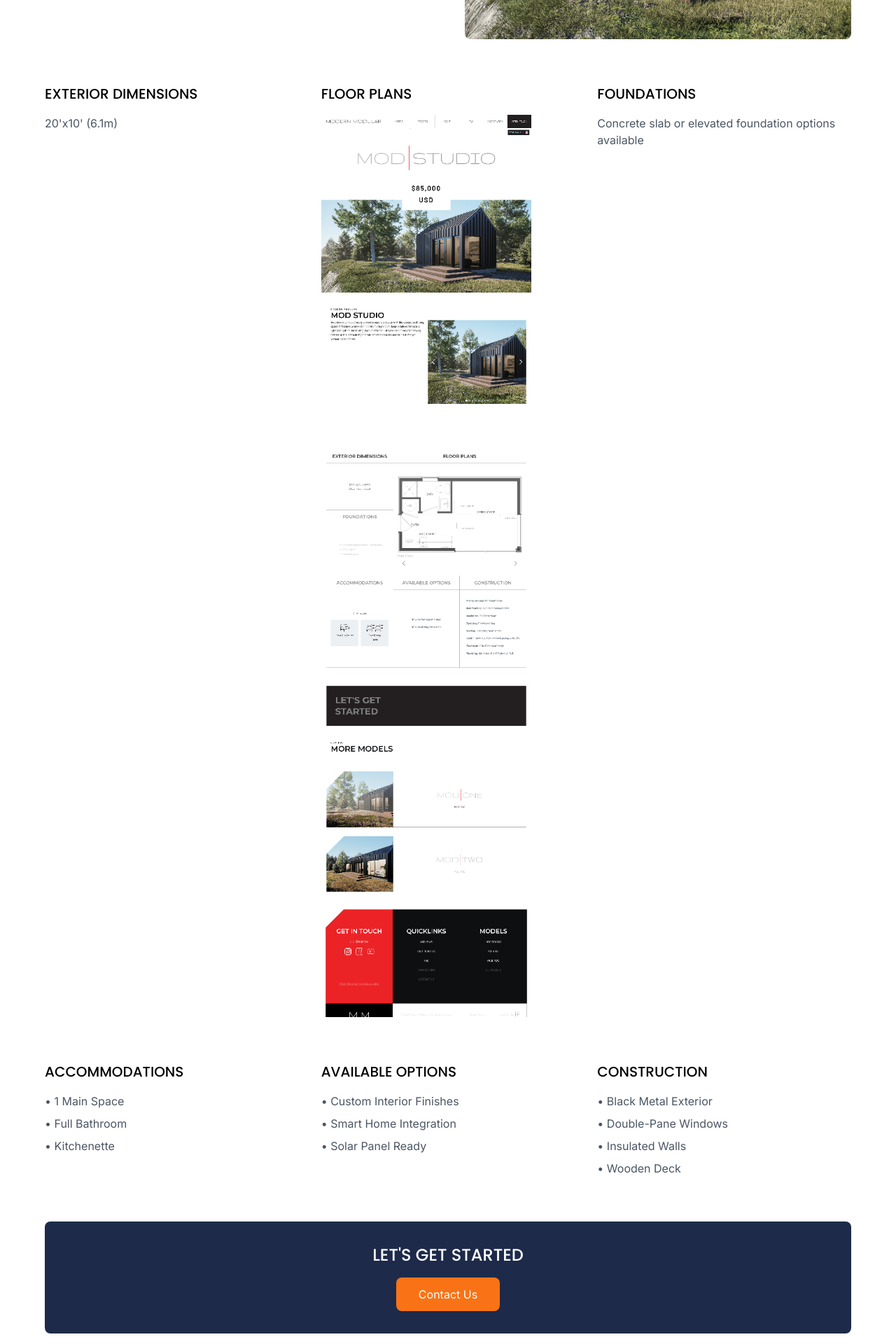
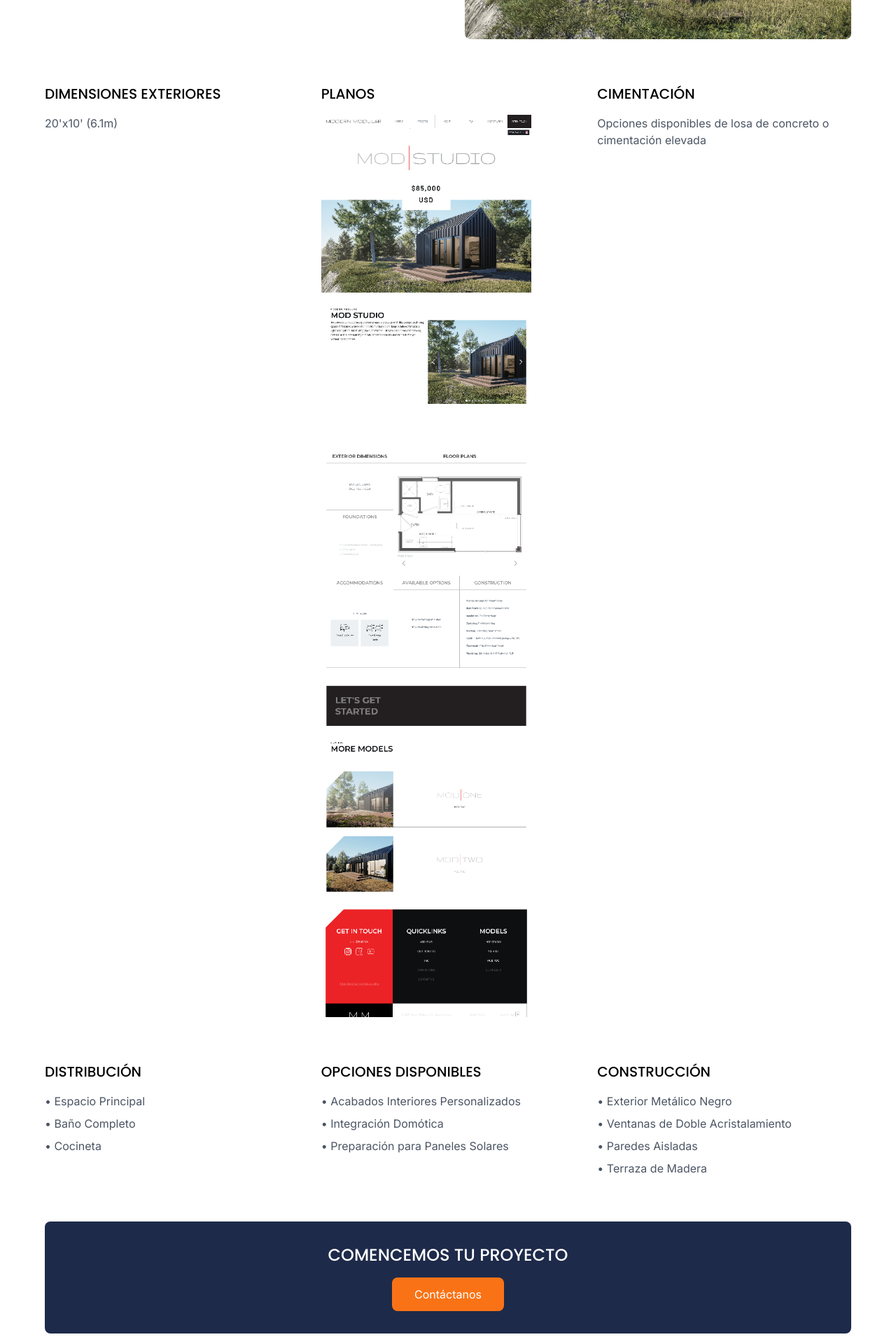
Before and after one commit to piraterobertstmv/unimodul, a React (Vite) app: page /productos/mod-studio in a window 1280 px wide. Shown: the part 1160-3080 px from the top of the page at 70% size. Built offline with nearby package versions, Linux system fonts and the light colour scheme.

Commit message:
Translate English to Spanish
[skip gpt_engineer]

```diff
--- a/src/pages/ModStudio.tsx
+++ b/src/pages/ModStudio.tsx
@@ -19,7 +19,7 @@ const ModStudio = () => {
             <div className="mb-16">
               <img
                 src="/lovable-uploads/523c87b3-077e-4573-81c7-1671f244b05f.png"
-                alt="MOD.STUDIO exterior view"
+                alt="Vista exterior MOD.STUDIO"
                 className="w-full h-[600px] object-cover rounded-lg"
               />
             </div>
@@ -27,15 +27,15 @@ const ModStudio = () => {
             {/* Description Section */}
             <div className="grid md:grid-cols-2 gap-12 mb-16">
               <div>
-                <h2 className="text-2xl font-light mb-4">ABOUT MOD STUDIO</h2>
+                <h2 className="text-2xl font-light mb-4">ACERCA DE MOD STUDIO</h2>
                 <p className="text-gray-600">
-                  The MOD STUDIO is our most versatile and compact model yet. Perfect for a home office, guest house, or backyard retreat. With its sleek design and modern finishes, the MOD STUDIO offers both style and functionality in a smaller footprint.
+                  El MOD STUDIO es nuestro modelo más versátil y compacto hasta la fecha. Perfecto como oficina en casa, casa de huéspedes o refugio en el jardín. Con su diseño elegante y acabados modernos, el MOD STUDIO ofrece tanto estilo como funcionalidad en un espacio más reducido.
                 </p>
               </div>
               <div>
                 <img
                   src="/lovable-uploads/523c87b3-077e-4573-81c7-1671f244b05f.png"
-                  alt="MOD.STUDIO additional view"
+                  alt="Vista adicional MOD.STUDIO"
                   className="w-full h-[300px] object-cover rounded-lg"
                 />
               </div>
@@ -44,68 +44,68 @@ const ModStudio = () => {
             {/* Specifications Grid */}
             <div className="grid md:grid-cols-3 gap-8 mb-16">
               <div>
-                <h3 className="text-xl font-light mb-4">EXTERIOR DIMENSIONS</h3>
+                <h3 className="text-xl font-light mb-4">DIMENSIONES EXTERIORES</h3>
                 <p className="text-gray-600">20'x10' (6.1m)</p>
               </div>
               <div>
-                <h3 className="text-xl font-light mb-4">FLOOR PLANS</h3>
+                <h3 className="text-xl font-light mb-4">PLANOS</h3>
                 <img
                   src="/lovable-uploads/298a4051-327c-4efd-9e25-e6ab9933b6e9.png"
-                  alt="Floor plan"
+                  alt="Plano arquitectónico"
                   className="w-full max-w-[300px] object-contain"
                 />
               </div>
               <div>
-                <h3 className="text-xl font-light mb-4">FOUNDATIONS</h3>
-                <p className="text-gray-600">Concrete slab or elevated foundation options available</p>
+                <h3 className="text-xl font-light mb-4">CIMENTACIÓN</h3>
+                <p className="text-gray-600">Opciones disponibles de losa de concreto o cimentación elevada</p>
               </div>
             </div>
 
             {/* Features Grid */}
             <div className="grid md:grid-cols-3 gap-8 mb-16">
               <div>
-                <h3 className="text-xl font-light mb-4">ACCOMMODATIONS</h3>
+                <h3 className="text-xl font-light mb-4">DISTRIBUCIÓN</h3>
                 <ul className="text-gray-600 space-y-2">
-                  <li>• 1 Main Space</li>
-                  <li>• Full Bathroom</li>
-                  <li>• Kitchenette</li>
+                  <li>• Espacio Principal</li>
+                  <li>• Baño Completo</li>
+                  <li>• Cocineta</li>
                 </ul>
               </div>
               <div>
-                <h3 className="text-xl font-light mb-4">AVAILABLE OPTIONS</h3>
+                <h3 className="text-xl font-light mb-4">OPCIONES DISPONIBLES</h3>
                 <ul className="text-gray-600 space-y-2">
-                  <li>• Custom Interior Finishes</li>
-                  <li>• Smart Home Integration</li>
-                  <li>• Solar Panel Ready</li>
+                  <li>• Acabados Interiores Personalizados</li>
+                  <li>• Integración Domótica</li>
+                  <li>• Preparación para Paneles Solares</li>
                 </ul>
               </div>
               <div>
-                <h3 className="text-xl font-light mb-4">CONSTRUCTION</h3>
+                <h3 className="text-xl font-light mb-4">CONSTRUCCIÓN</h3>
                 <ul className="text-gray-600 space-y-2">
-                  <li>• Black Metal Exterior</li>
-                  <li>• Double-Pane Windows</li>
-                  <li>• Insulated Walls</li>
-                  <li>• Wooden Deck</li>
+                  <li>• Exterior Metálico Negro</li>
+                  <li>• Ventanas de Doble Acristalamiento</li>
+                  <li>• Paredes Aisladas</li>
+                  <li>• Terraza de Madera</li>
                 </ul>
               </div>
             </div>
 
             {/* CTA Section */}
             <div className="bg-secondary text-white p-8 rounded-lg mb-16">
-              <h2 className="text-2xl font-light mb-4 text-center">LET'S GET STARTED</h2>
+              <h2 className="text-2xl font-light mb-4 text-center">COMENCEMOS TU PROYECTO</h2>
               <div className="text-center">
                 <Link
                   to="/contacto"
                   className="inline-block bg-primary text-white px-8 py-3 rounded-lg hover:bg-primary/90 transition-colors"
                 >
-                  Contact Us
+                  Contáctanos
                 </Link>
               </div>
             </div>
 
             {/* More Models Section */}
             <div>
-              <h2 className="text-2xl font-light mb-8">MORE MODELS</h2>
+              <h2 className="text-2xl font-light mb-8">MÁS MODELOS</h2>
               <div className="grid md:grid-cols-2 gap-8">
                 <Link to="/productos/mod-one" className="group">
                   <div className="relative overflow-hidden rounded-lg">
@@ -116,7 +116,7 @@ const ModStudio = () => {
                     />
                     <div className="absolute bottom-0 left-0 right-0 bg-gradient-to-t from-black/60 to-transparent p-6">
                       <h3 className="text-white text-xl font-light">MOD|ONE</h3>
-                      <p className="text-white/80">Starting at $95,000</p>
+                      <p className="text-white/80">Desde $95,000</p>
                     </div>
                   </div>
                 </Link>
@@ -129,7 +129,7 @@ const ModStudio = () => {
                     />
                     <div className="absolute bottom-0 left-0 right-0 bg-gradient-to-t from-black/60 to-transparent p-6">
                       <h3 className="text-white text-xl font-light">MOD|TWO</h3>
-                      <p className="text-white/80">Starting at $125,000</p>
+                      <p className="text-white/80">Desde $125,000</p>
                     </div>
                   </div>
                 </Link>
```
